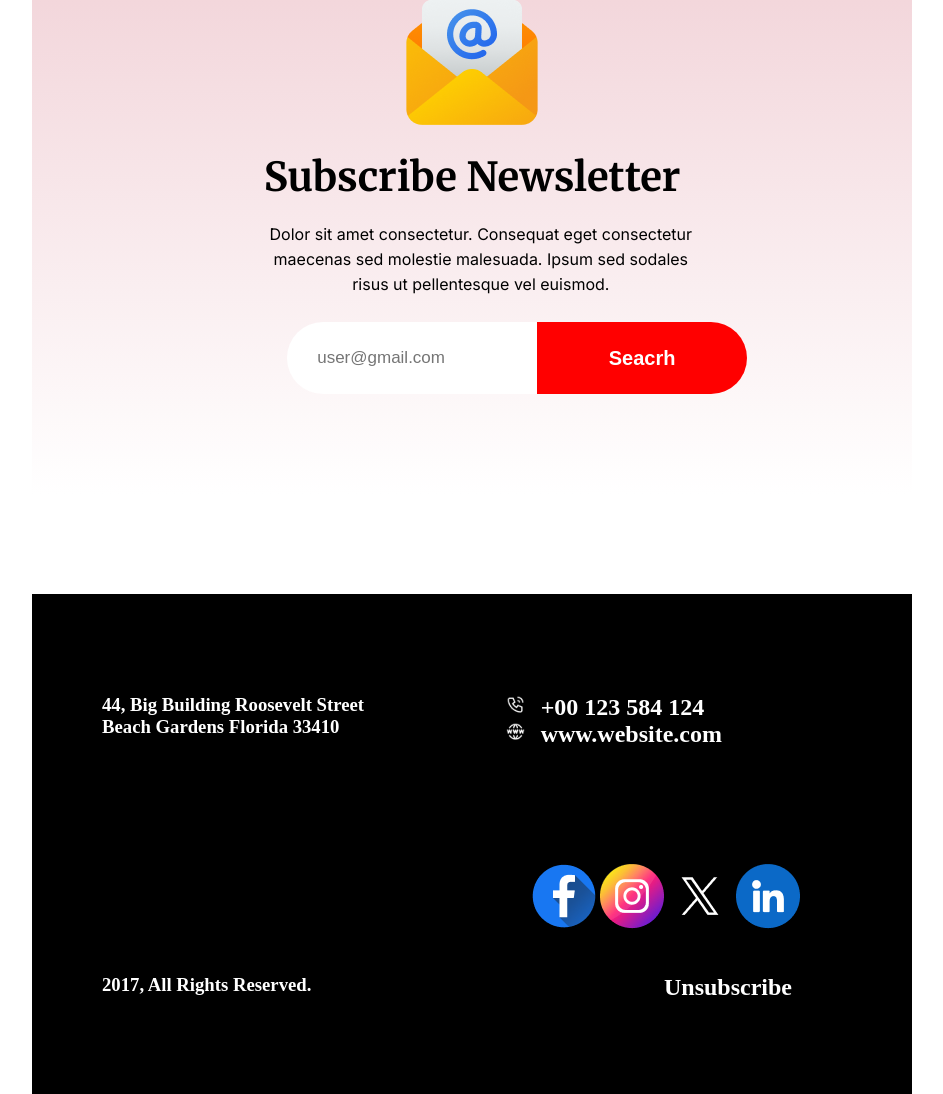
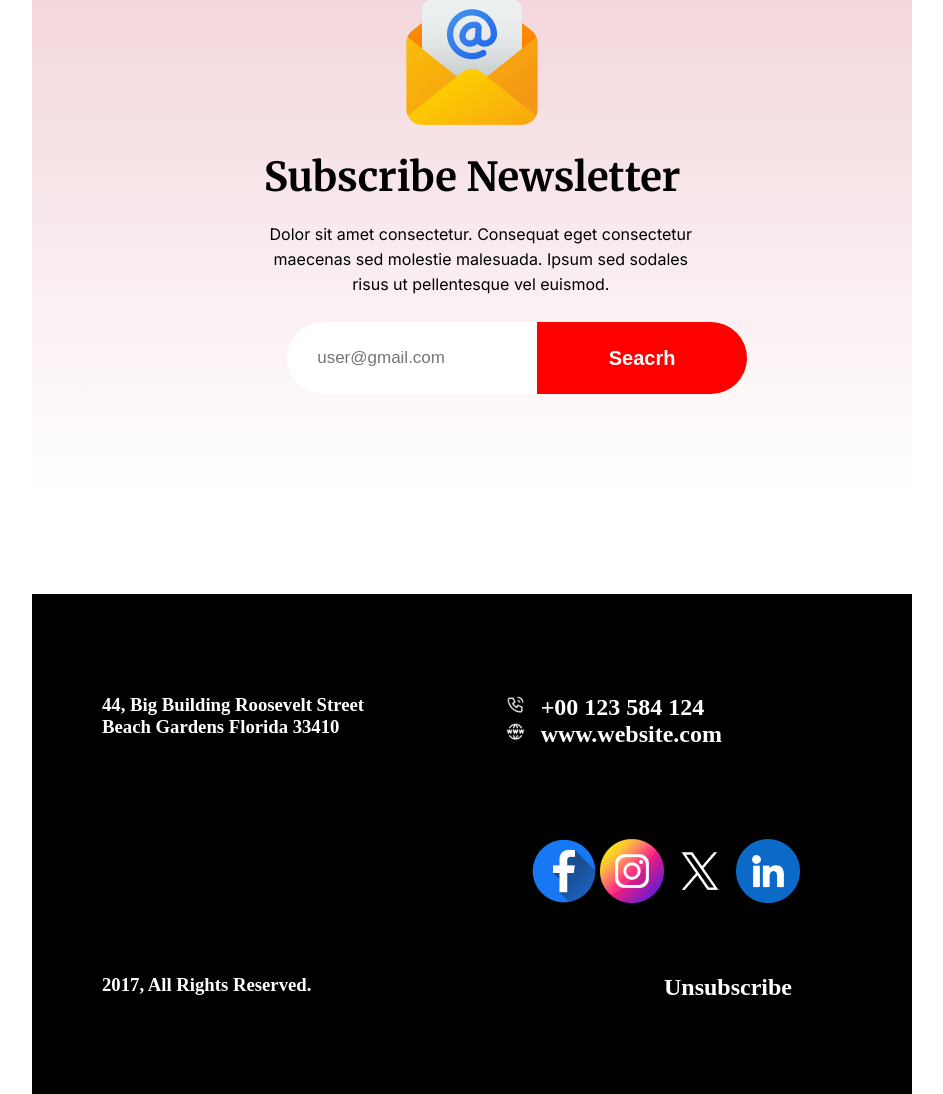
Before and after one commit to RakibHassanSoft/myPortfolioSimple, a plain HTML site: page index.html in a window 1280 px wide. Shown: the part 7755-8849 px from the top of the page, without its empty margins (168-1111 px from the left). Drawn offline with Linux system fonts and the light colour scheme.

Commit message:
last changes

```diff
--- a/myPortfolio/style.css
+++ b/myPortfolio/style.css
@@ -349,7 +349,7 @@ h6 {
     position: absolute;
     margin: 0;
     padding: 0;
-    top: 270px;
+    top: 245px;
     left: 500px;
 
 }
```
